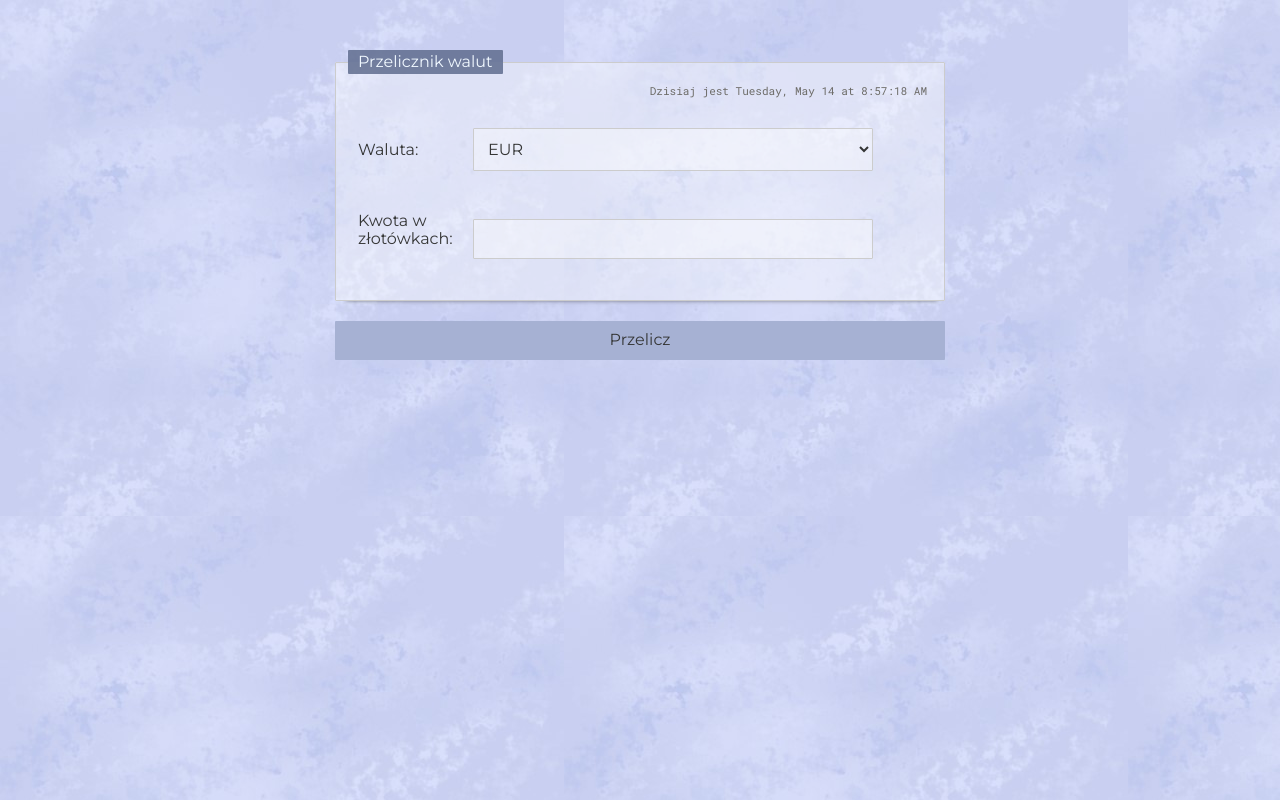
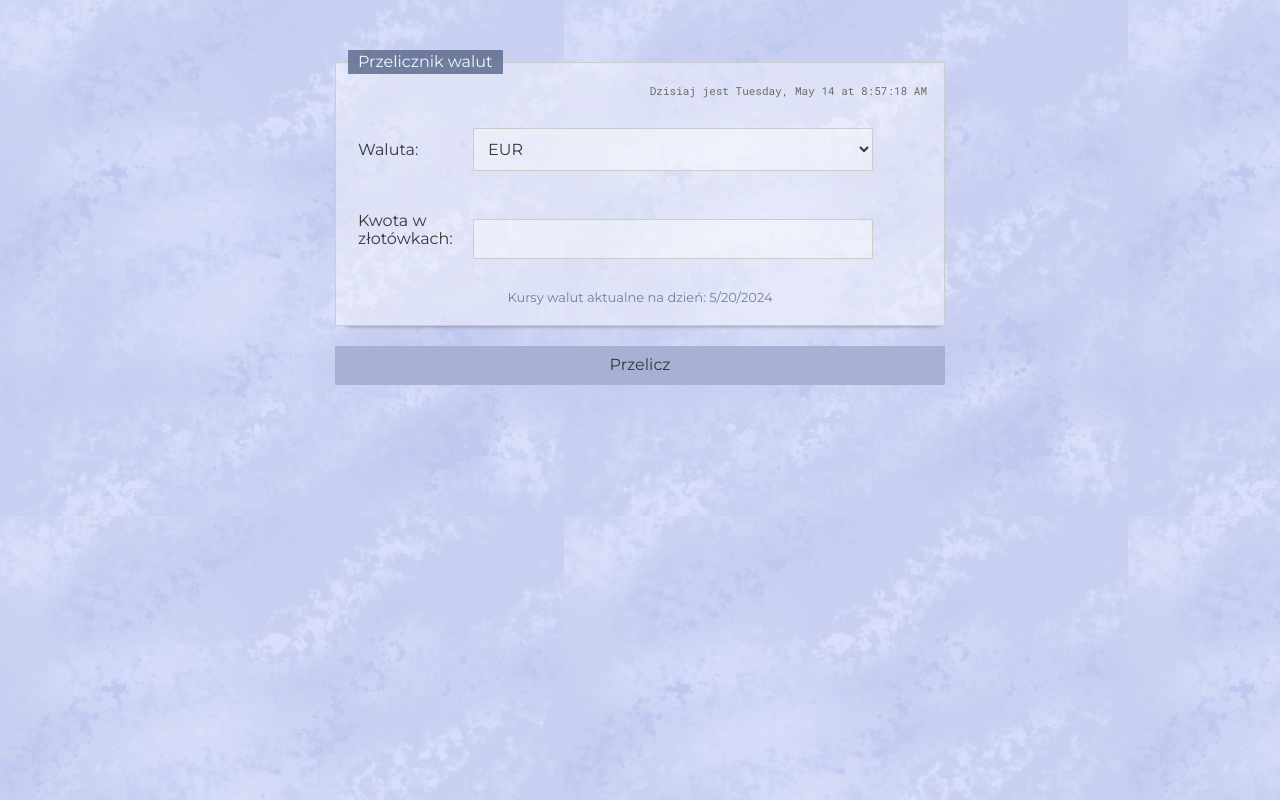
Before and after one commit to WiktoriaNizielska/currency-converter-react, a React (Create React App) app: page / in a window 1280 px wide. Built offline with nearby package versions, Linux system fonts and the light colour scheme.

Commit message:
exchangeDate created and styled

```diff
--- a/src/Form/index.js
+++ b/src/Form/index.js
@@ -1,6 +1,6 @@
 import { useState } from "react";
 import Clock from "../Clock";
-import { Fieldset, Legend, LabelText, Select, Button, } from "./styled";
+import { Fieldset, Legend, LabelText, Select, Button, ExchangeDate } from "./styled";
 import { Loading } from "./Loading";
 import { Error } from "./Error";
 
@@ -11,6 +11,18 @@ const Form = ({ calculateResult, ratesData }) => {
   const onFormsubmit = (event) => {
     event.preventDefault();
     calculateResult(amount, currency);
+  };
+
+  const getExchangeDate = (ratesData) => {
+    if (ratesData.status === "downloaded") {
+      const exchangeDate = new Date(ratesData.date).toLocaleString(undefined,
+        {
+          year: "numeric",
+          month: "numeric",
+          day: "numeric"
+        });
+      return exchangeDate;
+    };
   };
 
   return (
@@ -56,6 +68,9 @@ const Form = ({ calculateResult, ratesData }) => {
                     step="0.01" />
                 </label>
               </p>
+              <ExchangeDate>
+                Kursy walut aktualne na dzień: {getExchangeDate(ratesData)}
+              </ExchangeDate>
             </>)}
       </Fieldset>
       <p>
--- a/src/Form/styled.js
+++ b/src/Form/styled.js
@@ -49,3 +49,10 @@ export const Button = styled.button`
         filter:brightness(80%);
     }
 `;
+
+export const ExchangeDate = styled.p`
+    color: ${({ theme }) => theme.color.lynch};
+    margin: 10px;
+    font-size: 13px;
+    text-align: center;
+`;
--- a/src/useRatesData.js
+++ b/src/useRatesData.js
@@ -17,7 +17,7 @@ export const useRatesData = () => {
         setRatesData({
           data: response.data.data,
           status: "downloaded",
-          date: response.data.meta.last_updated_a,
+          date: response.data.meta.last_updated_at,
         });
       } catch (error) {
         setRatesData({
```
